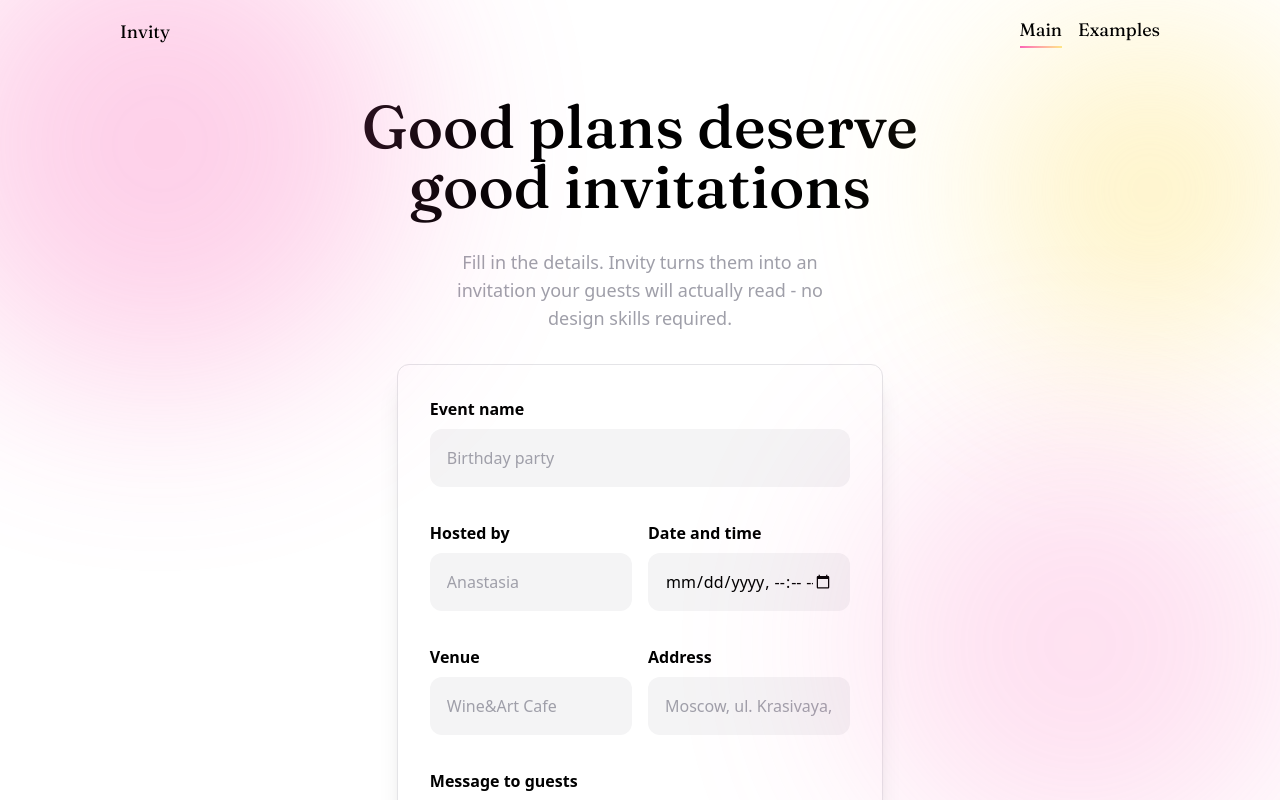
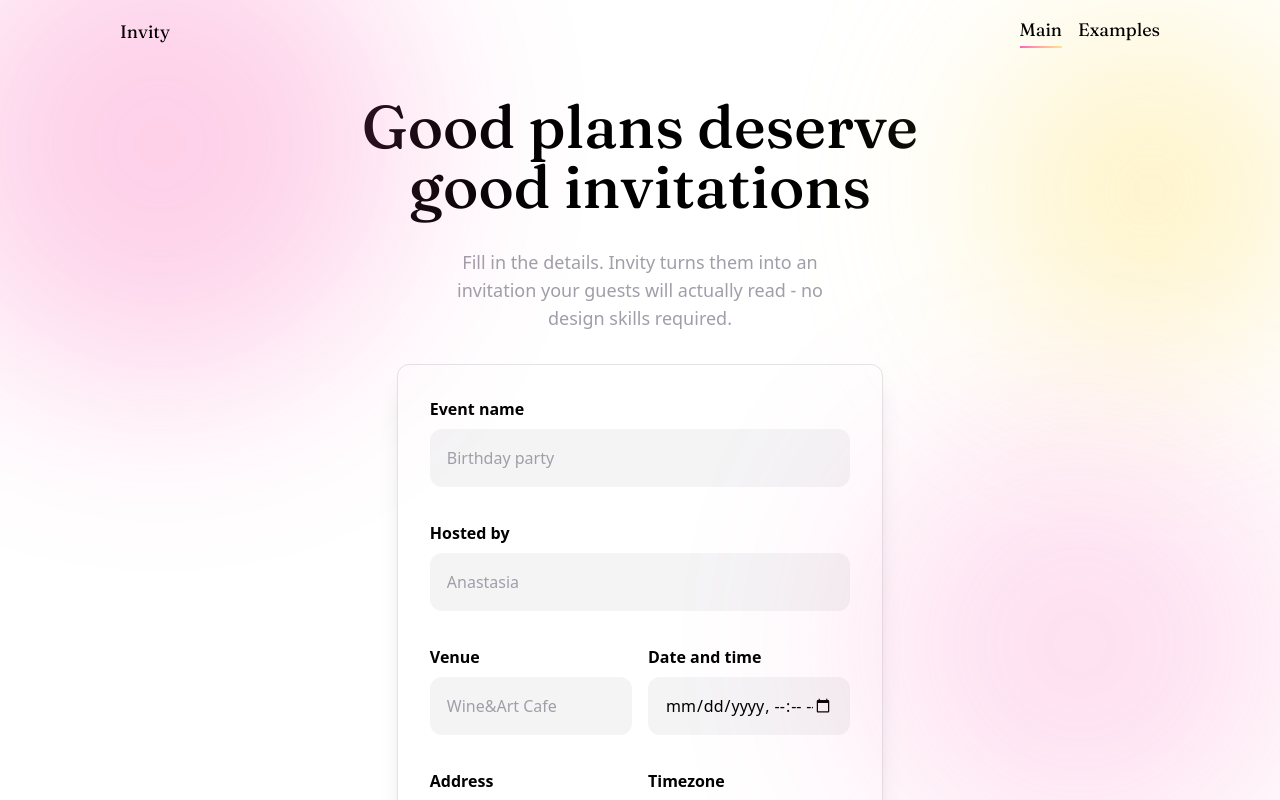
Before and after one commit to silvermockingjay/postcard, a React (Vite) app: page / in a window 1280 px wide. Shown: the top 800 px of the page. Built offline with nearby package versions, Linux system fonts and the light colour scheme; no server answers; a web font is replaced by a local one.

Commit message:
feat: add timezone selection to the form (#27)

```diff
--- a/src/components/Select/Select.tsx
+++ b/src/components/Select/Select.tsx
@@ -24,10 +24,11 @@ export default function Select({
       <label className="font-semibold" htmlFor={selectProps.id}>
         {labelText}
       </label>
+      <div className="flex flex-col items-start">
         <select
           name={selectProps.name}
           id={selectProps.id}
-        className="py-2 border border-solid border-zinc-200 rounded-md cursor-pointer"
+          className="w-full p-4 bg-zinc-100 hover:bg-zinc-200/50 focus:bg-white border border-transparent focus:border-solid focus:border-zinc-900 rounded-xl cursor-text outline-none"
           {...selectProps}
         >
           {placeholderText && <option value="">{placeholderText}</option>}
@@ -39,5 +40,6 @@ export default function Select({
         </select>
         <div className="w-full h-[18px] text-sm text-pink-400">{error}</div>
       </div>
+    </div>
   );
 }
--- a/src/pages/Main/Main.tsx
+++ b/src/pages/Main/Main.tsx
@@ -5,11 +5,13 @@ import {
   Textarea,
   Modal,
   CustomRadioBtn,
+  Select,
 } from '@/components';
 import { useForm } from 'react-hook-form';
 import { zodResolver } from '@hookform/resolvers/zod';
 import { Invitation } from '@/utils/schema';
 import { themes } from '@/utils/themes';
+import { timezones } from '@/utils/timezones';
 import { createInvitation } from '@/services/APIrequests';
 import { useState } from 'react';
 import { mainBackground } from '@/utils/backgrounds';
@@ -70,13 +72,20 @@ export default function Main() {
             {...register('title')}
             error={errors.title?.message}
           />
+          <Input
+            id="name"
+            labelText="Hosted by"
+            placeholder="Anastasia"
+            {...register('name')}
+            error={errors.name?.message}
+          />
           <div className="grid grid-cols-2 gap-4">
             <Input
-              id="name"
-              labelText="Hosted by"
-              placeholder="Anastasia"
-              {...register('name')}
-              error={errors.name?.message}
+              id="venue"
+              labelText="Venue"
+              placeholder="Wine&Art Cafe"
+              {...register('venue')}
+              error={errors.venue?.message}
             />
             <Input
               id="datetime"
@@ -86,18 +95,18 @@ export default function Main() {
               error={errors.datetime?.message}
             />
             <Input
-              id="venue"
-              labelText="Venue"
-              placeholder="Wine&Art Cafe"
-              {...register('venue')}
-              error={errors.venue?.message}
-            />
-            <Input
               id="address"
               labelText="Address"
               placeholder="Moscow, ul. Krasivaya, 28"
               {...register('address')}
               error={errors.address?.message}
+            />
+            <Select
+              labelText="Timezone"
+              placeholderText="Choose meeting timezone"
+              options={timezones}
+              {...register('timezone')}
+              error={errors.timezone?.message}
             />
           </div>
           <Textarea
--- a/src/services/supabase/types.ts
+++ b/src/services/supabase/types.ts
@@ -46,6 +46,7 @@ export type Database = {
           id: string;
           name: string;
           theme: string;
+          timezone: string;
           title: string;
           venue: string;
         };
@@ -57,6 +58,7 @@ export type Database = {
           id?: never;
           name: string;
           theme: string;
+          timezone: string;
           title: string;
           venue: string;
         };
@@ -68,6 +70,7 @@ export type Database = {
           id?: never;
           name?: string;
           theme?: string;
+          timezone: string;
           title?: string;
           venue?: string;
         };
--- a/src/utils/schema.ts
+++ b/src/utils/schema.ts
@@ -1,5 +1,6 @@
 import * as z from 'zod';
 import { themes } from './themes';
+import { timezones } from './timezones';
 
 export const Invitation = z.object({
   name: z
@@ -24,6 +25,10 @@ export const Invitation = z.object({
     .refine((value) => new Date(value) >= new Date(), {
       error: 'Date and time cannot be in past',
     }),
+  timezone: z.enum(
+    timezones.map((elem) => elem.value),
+    { error: 'Timezone required' }
+  ),
   venue: z
     .string()
     .trim()
--- /dev/null
+++ b/src/utils/timezones.ts
@@ -0,0 +1,34 @@
+export const timezones = [
+  {
+    id: 1,
+    value: 'Europe/Paris',
+  },
+  {
+    id: 2,
+    value: 'Europe/Moscow',
+  },
+  {
+    id: 3,
+    value: 'Europe/London',
+  },
+  {
+    id: 4,
+    value: 'America/New_York',
+  },
+  {
+    id: 5,
+    value: 'America/Los_Angeles',
+  },
+  {
+    id: 6,
+    value: 'Asia/Tokyo',
+  },
+  {
+    id: 7,
+    value: 'Asia/Shanghai',
+  },
+  {
+    id: 8,
+    value: 'Asia/Kolkata',
+  },
+];
```
Lines whose indentation alone changed are shown as unchanged.
